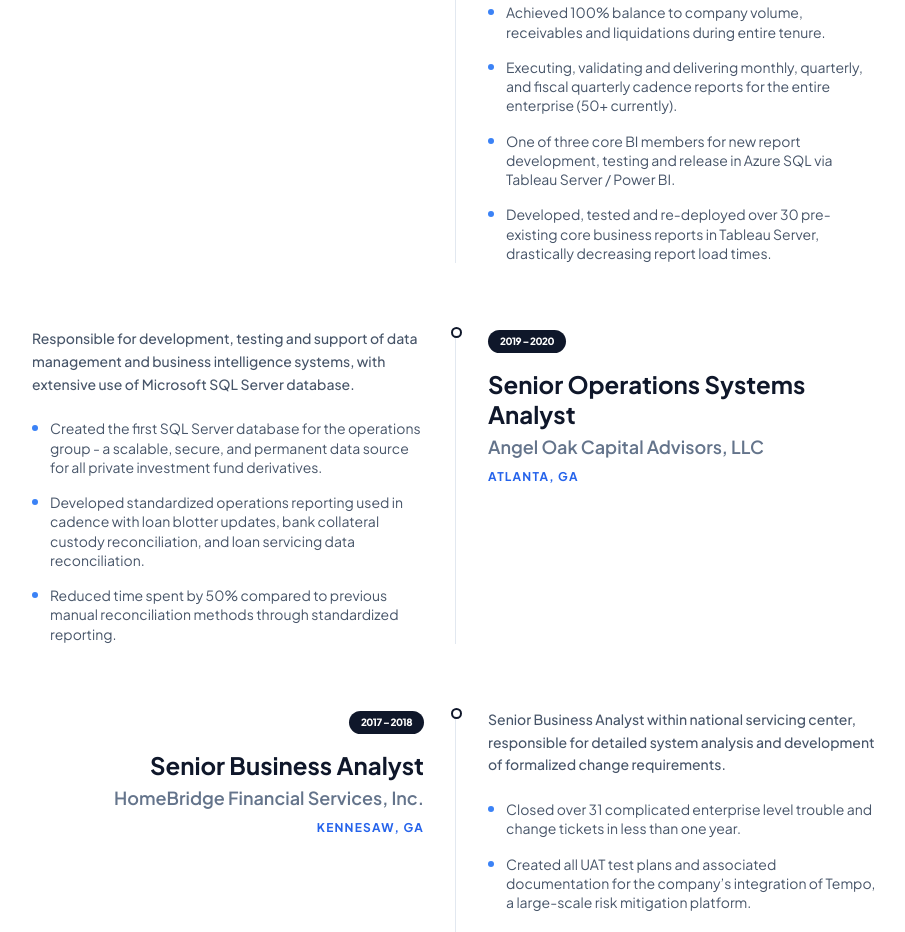
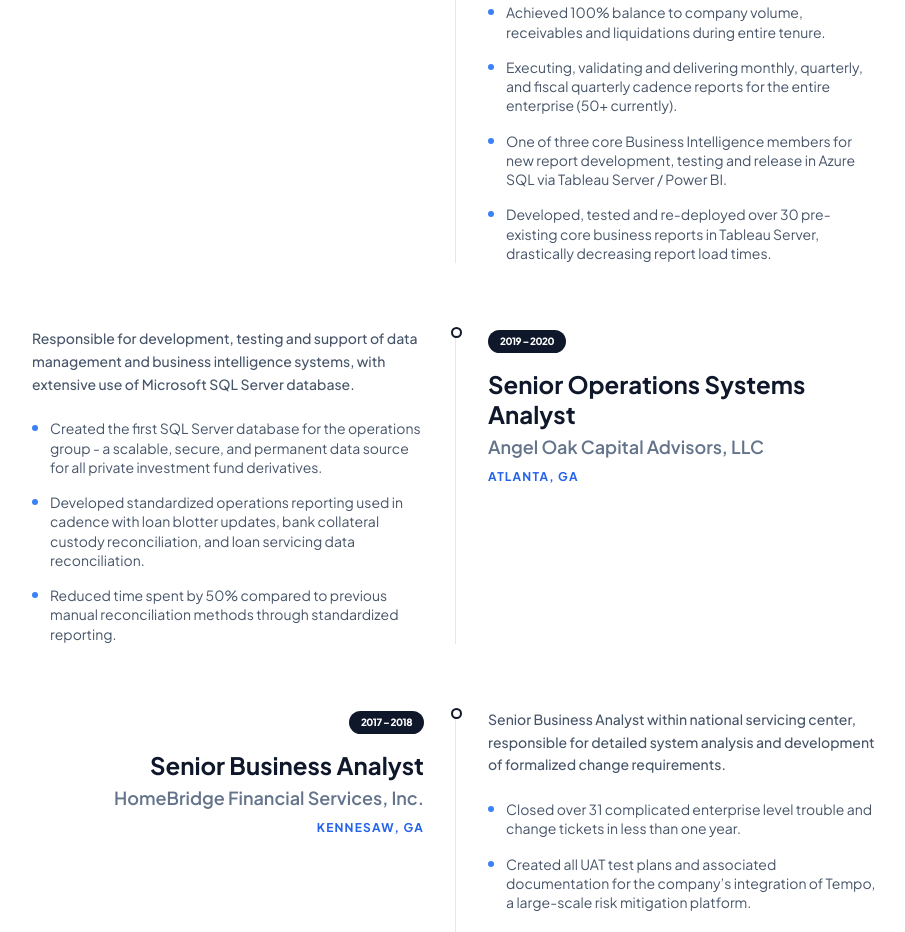
Before and after one commit to btburns308/brian-portfolio, a React (Vite) app: page / in a window 1280 px wide. Shown: the part 2180-3112 px from the top of the page, without its empty margins (184-1089 px from the left). Built offline with nearby package versions, Linux system fonts and the light colour scheme.

Commit message:
Update data.ts

```diff
--- a/data.ts
+++ b/data.ts
@@ -6,11 +6,11 @@
   phone: "(321) 591-4426",
   email: "btburns308@icloud.com",
   linkedin: "https://www.linkedin.com/in/brian-burns-b7716a4/",
-  // This calculates the absolute URL of the image relative to this code file.
-  // It handles hosting in subfolders (like /brian-portfolio/) automatically.
+  // Resolves path relative to this file
   profileImage: new URL('./brian-burns.jpg', import.meta.url).href,
   fallbackImage: "",
-  resumeUrl: "Brian_Burns_Resume.pdf",
+  // Applying same robust logic to the resume file
+  resumeUrl: new URL('./Brian_Burns_Resume.pdf', import.meta.url).href,
   summary: "Extensive experience in large scale operational management, process improvement initiatives, business analysis, business intelligence, and systems analyst roles.",
   headline: "Operations / Business / Business Intelligence Analyst"
 };
@@ -26,7 +26,7 @@
       "Managing the company's enterprise reporting database (Azure SQL) through the monthly close-out process involving complex data transformation and ETL imports (SSIS/SQL Agent jobs).",
       "Achieved 100% balance to company volume, receivables and liquidations during entire tenure.",
       "Executing, validating and delivering monthly, quarterly, and fiscal quarterly cadence reports for the entire enterprise (50+ currently).",
-      "One of three core BI members for new report development, testing and release in Azure SQL via Tableau Server / Power BI.",
+      "One of three core Business Intelligence members for new report development, testing and release in Azure SQL via Tableau Server / Power BI.",
       "Developed, tested and re-deployed over 30 pre-existing core business reports in Tableau Server, drastically decreasing report load times."
     ]
   },
```
